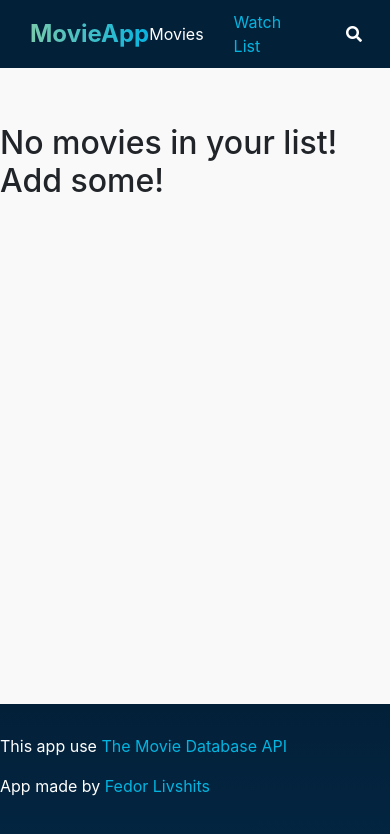
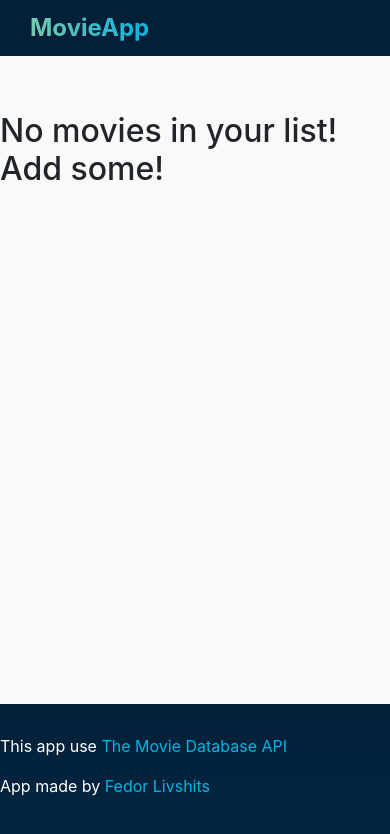
Before and after one commit to FedorLivshits/MovieApp-React-Redux, a React (Create React App) app: page /watchlist in a window 390 px wide. Shown: the top 834 px of the page. Built offline with nearby package versions, Linux system fonts and the light colour scheme.

Commit message:
starting media

```diff
--- a/src/App.css
+++ b/src/App.css
@@ -1,12 +1,12 @@
-/*p{*/
-/*    white-space: normal;*/
-/*}*/
-html{
+
+html {
     background: #f9f9f9;
 }
-p{
+
+p {
     overflow: hidden;
 }
+
 .app {
     background: #f9f9f9;
     height: 100vh;
@@ -14,6 +14,23 @@ p{
     flex-direction: column;
 }
 
+.burger-menu {
+    display: none;
+}
+
+.top {
+    background: #032039;
+}
+
+.top__inner {
+    color: white;
+    height: 30vh;
+    width: 100vw;
+}
+
+.top__content {
+    padding-top: 100px;
+}
 
 .input-wrapper {
     z-index: 100;
@@ -88,9 +105,11 @@ p{
     background: rgba(0, 0, 0, 0.5);
     z-index: 2;
 }
-.movie-img{
+
+.movie-img {
     max-height: 100vh;
 }
+
 .movie-img:after {
     content: '';
     position: absolute;
@@ -101,6 +120,7 @@ p{
     background: rgba(0, 0, 0, 0.68);
     z-index: 2;
 }
+
 .footer {
     margin-top: auto;
     background: linear-gradient(to bottom, #032039 0%, #032541 100%);
@@ -126,9 +146,11 @@ p{
     white-space: nowrap;
     margin-bottom: 50px;
 }
+
 .my-card {
     display: inline-block;
 }
+
 /* width */
 ::-webkit-scrollbar {
     width: 8px;
@@ -161,60 +183,183 @@ div .spinner-grow {
     opacity: 0;
     animation: .75s linear infinite spinner-grow;
 }
-.movies-page{
+
+.movies-page {
     margin-top: 40px;
     margin-bottom: 40px;
 }
-.no-movies{
+
+.no-movies {
     margin-top: 40px;
 }
-section{
+
+section {
     margin-top: 50px;
 }
 
-.genre-list{
+.genre-list {
     padding-left: 0;
 }
-.card{
+
+.card {
     padding: 0 !important;
     border-radius: 15px;
     box-shadow: 0 2px 8px rgb(0 0 0 / 10%);
     top: 0;
 }
+
 /*.my-card{*/
 /*    margin-bottom: 20px;*/
 /*}*/
-.card-img{
+.card-img {
     -moz-border-radius-topleft: 20px;
     -moz-border-radius-topright: 20px;
 }
-.list-group{
+
+.list-group {
     box-shadow: 0 2px 8px rgb(0 0 0 / 10%);
     cursor: pointer;
 }
-.list-group-item:hover{
+
+.list-group-item:hover {
     background-color: #dbdbdb;
 }
 
-.movie-info{
+.movie-info {
     font-size: 0.75rem;
 }
-.none-img{
+
+.none-img {
     background-color: #c7c7c7;
 }
-.movie-img img{
+
+.movie-img img {
     height: 100vh;
     position: relative;
 }
-.movie-overview{
+
+.movie-overview {
     font-weight: normal;
     line-height: 20px;
     max-width: 500px;
 }
-.movie-page__content{
+
+.movie-page__content {
     margin-top: 50px;
     margin-bottom: 50px;
 }
-.modal-body{
+
+.modal-body {
     padding: 0 !important;
 }
+
+.card-title {
+    margin-bottom: .75rem;
+    height: 4rem;
+}
+@media(max-width: 780px){
+    .col-9 {
+        flex: 0 0 90% !important;
+        max-width: 100% !important;
+        margin: 0 auto;
+    }
+}
+@media (max-width: 710px) {
+    .carousel-inner {
+        height: 100vh;
+    }
+
+    .carousel-img img {
+        height: 100vh;
+        object-fit: cover;
+    }
+}
+
+@media (max-width: 550px) {
+    .nav-links {
+        z-index: 99;
+        position: fixed;
+        background: rgba(255, 255, 255, 0.9);
+        width: 100%;
+        height: 54%;
+        margin-left: -15px !important;
+        display: flex;
+        flex-direction: column;
+        align-items: center;
+        justify-content: center;
+        padding-top: 45% !important;
+        transform: translateY(-400px);
+        transition: all 0.5s ease;
+    }
+
+    .nav-links--active {
+        transform: translateY(0);
+    }
+
+    .nav-links li {
+        margin-bottom: 15px;
+    }
+
+    .nav-links li a {
+        color: #032039;
+        font-size: 22px;
+        font-weight: 600;
+    }
+    .nav-links li a:hover {
+        color: #02b5e1;
+        font-size: 22px;
+        font-weight: 600;
+    }
+    .btn.btn-main {
+        display: none;
+    }
+
+    .brand {
+        z-index: 100;
+    }
+
+    .burger-menu {
+        z-index: 100;
+        display: block;
+        height: 30px;
+        width: 30px;
+        cursor: pointer;
+        position: relative;
+        top: 7px;
+    }
+
+    .burger-menu span {
+        display: block;
+        width: 100%;
+        height: 3px;
+        background: white;
+        margin-bottom: 5px;
+        border-radius: 4px;
+    }
+
+    .burger-menu span:last-child {
+        margin-bottom: 0;
+    }
+
+    .burger-menu--active span {
+        background: #032039;
+    }
+
+    .burger-menu--active span:first-child {
+        position: relative;
+        top: 9px;
+        transform: rotate(45deg);
+        transition: all 0.5s ease;
+    }
+
+    .burger-menu--active span:nth-child(2) {
+        display: none;
+    }
+
+    .burger-menu--active span:last-child {
+        position: relative;
+        bottom: -1px;
+        transform: rotate(-45deg);
+        transition: all 0.5s ease;
+    }
+}
```
